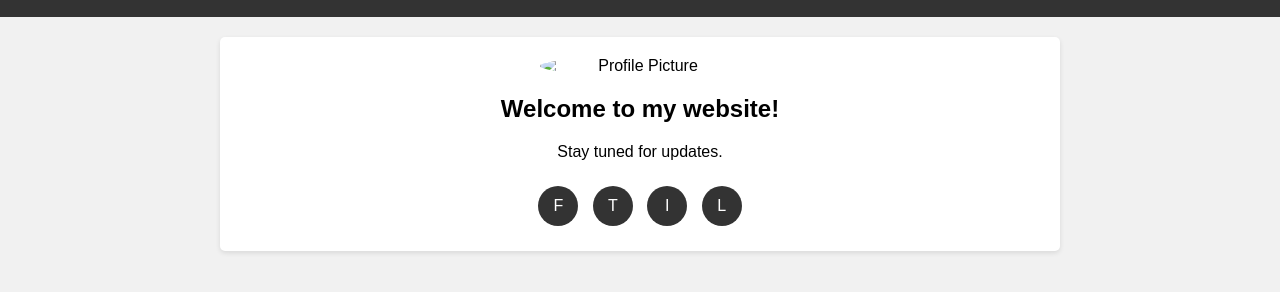
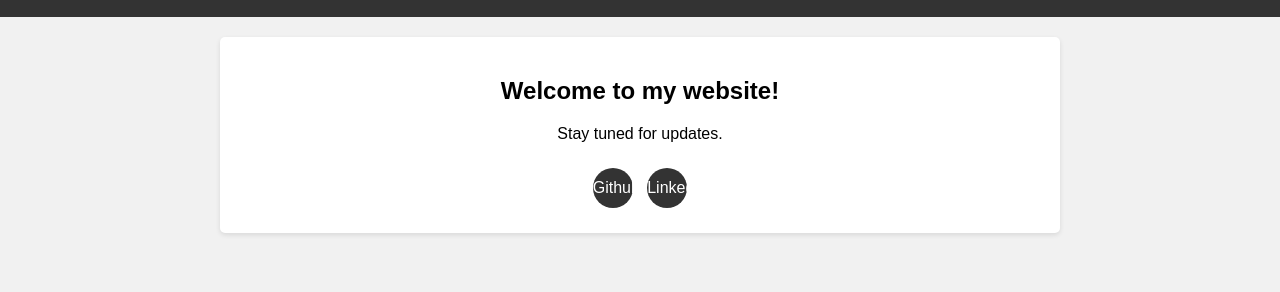
Before and after one commit to el-gar/sevillae.github.io, a plain HTML site: page index.html in a window 1280 px wide. Shown: the part 60-352 px from the top of the page. Drawn offline with Linux system fonts and the light colour scheme.

Commit message:
Update index.html

```diff
--- a/index.html
+++ b/index.html
@@ -69,14 +69,13 @@
   </header>
 
   <div class="container">
-    <img class="profile-img" src="profile-picture.jpg" alt="Profile Picture">
     <h2>Welcome to my website!</h2>
     <p>Stay tuned for updates.</p>
     <div class="social-icons">
-      <a href="#" target="_blank">F</a>
-      <a href="#" target="_blank">T</a>
-      <a href="#" target="_blank">I</a>
-      <a href="#" target="_blank">L</a>
+      <a href="github.com/sevillae" target="_blank">Github</a>
+      <a href="https://www.linkedin.com/in/elijah-g-811b4224a/" target="_blank">Linkedin</a>
+      <!-- <a href="#" target="_blank">I</a>
+      <a href="#" target="_blank">L</a> -->
     </div>
   </div>
 </body>
```
